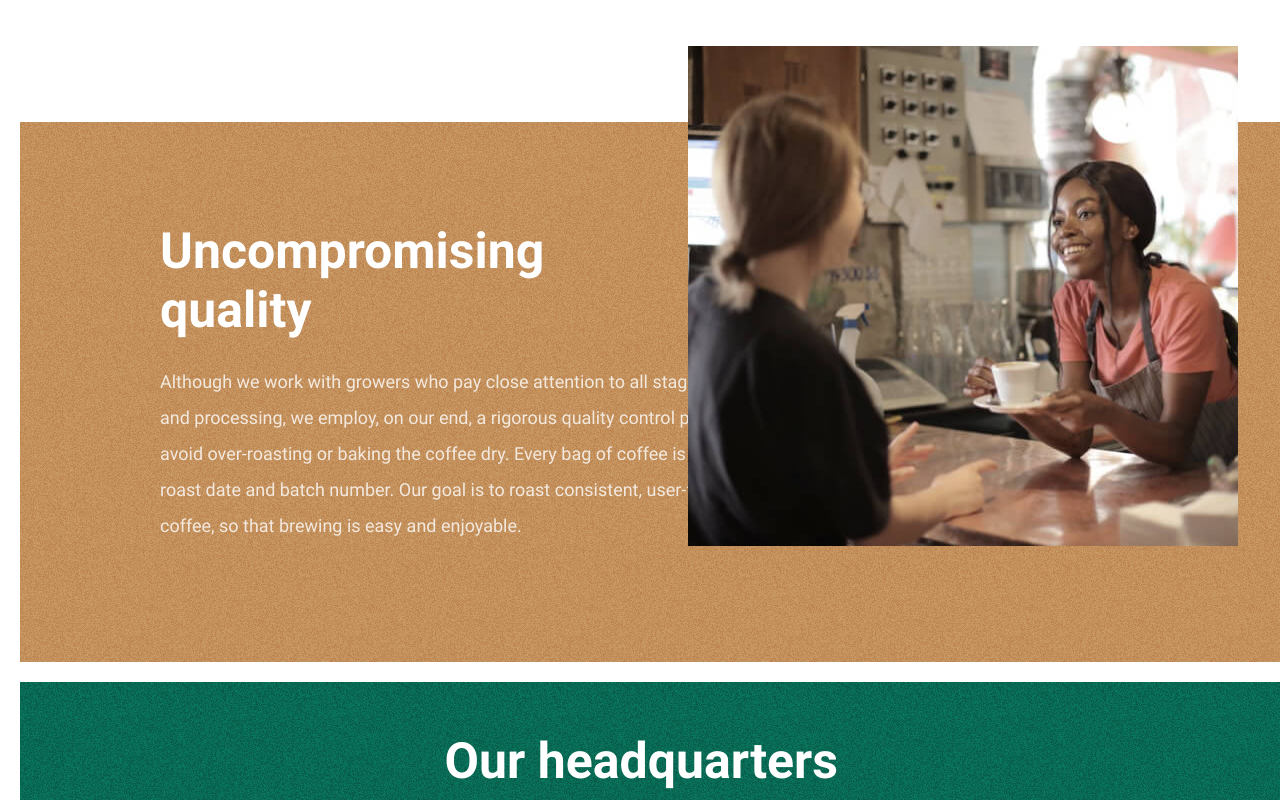
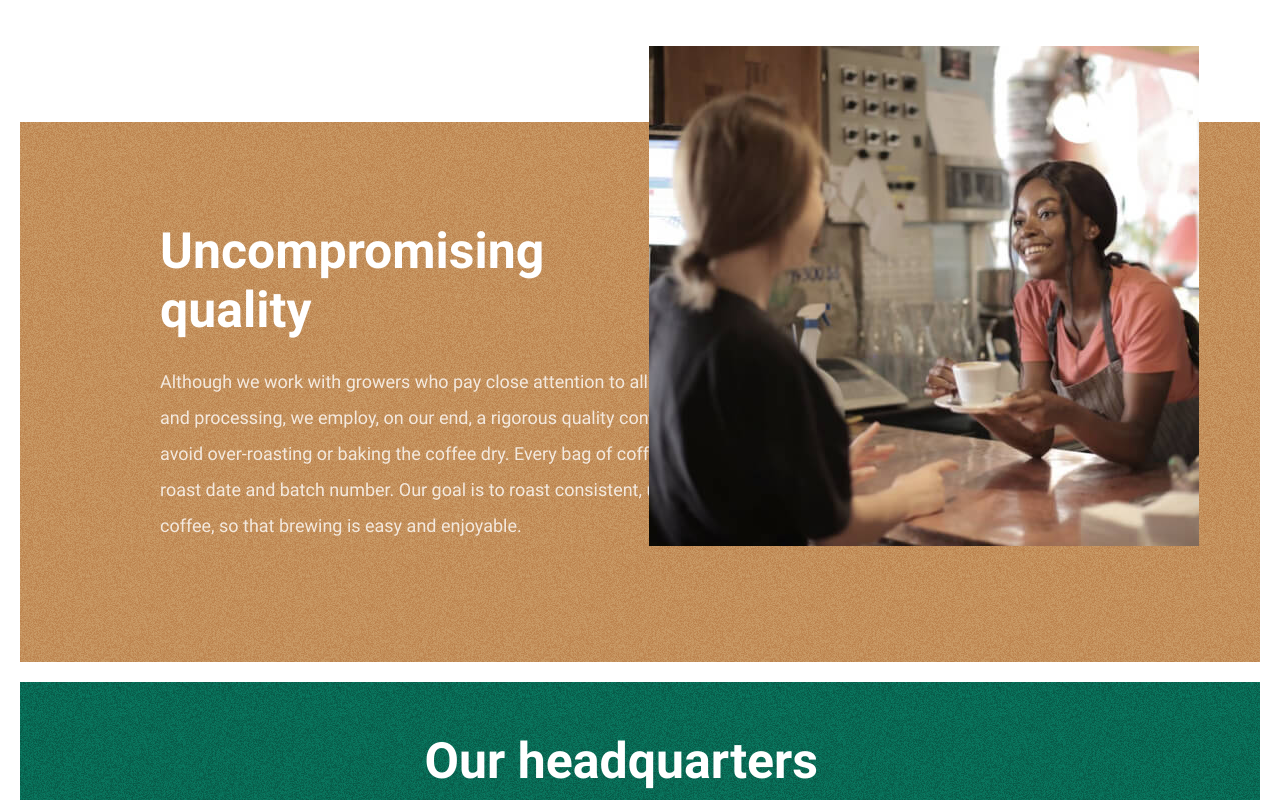
Before and after one commit to Azamatjon0110/coffeeroasters-azamatjon, a plain HTML site: page aboutus.html in a window 1280 px wide. Shown: the part 1560-2360 px from the top of the page. Drawn offline with Linux system fonts and the light colour scheme.

Commit message:
Delete section width

```diff
--- a/css/main.css
+++ b/css/main.css
@@ -582,8 +582,7 @@ body{
 }
 
 .uncompromising-quality{
-  width: 100%;
-  margin:0 20px;
+  margin:20px;
   margin-top: 160px;
   background-image: url("../images/third-bgimg.png");
 }
@@ -635,7 +634,6 @@ body{
 }
 
 .our-headquarters{
-  width: 100%;
   margin: 20px;
   background-image: url("../images/fourth-bg-img.png");
 }
```
